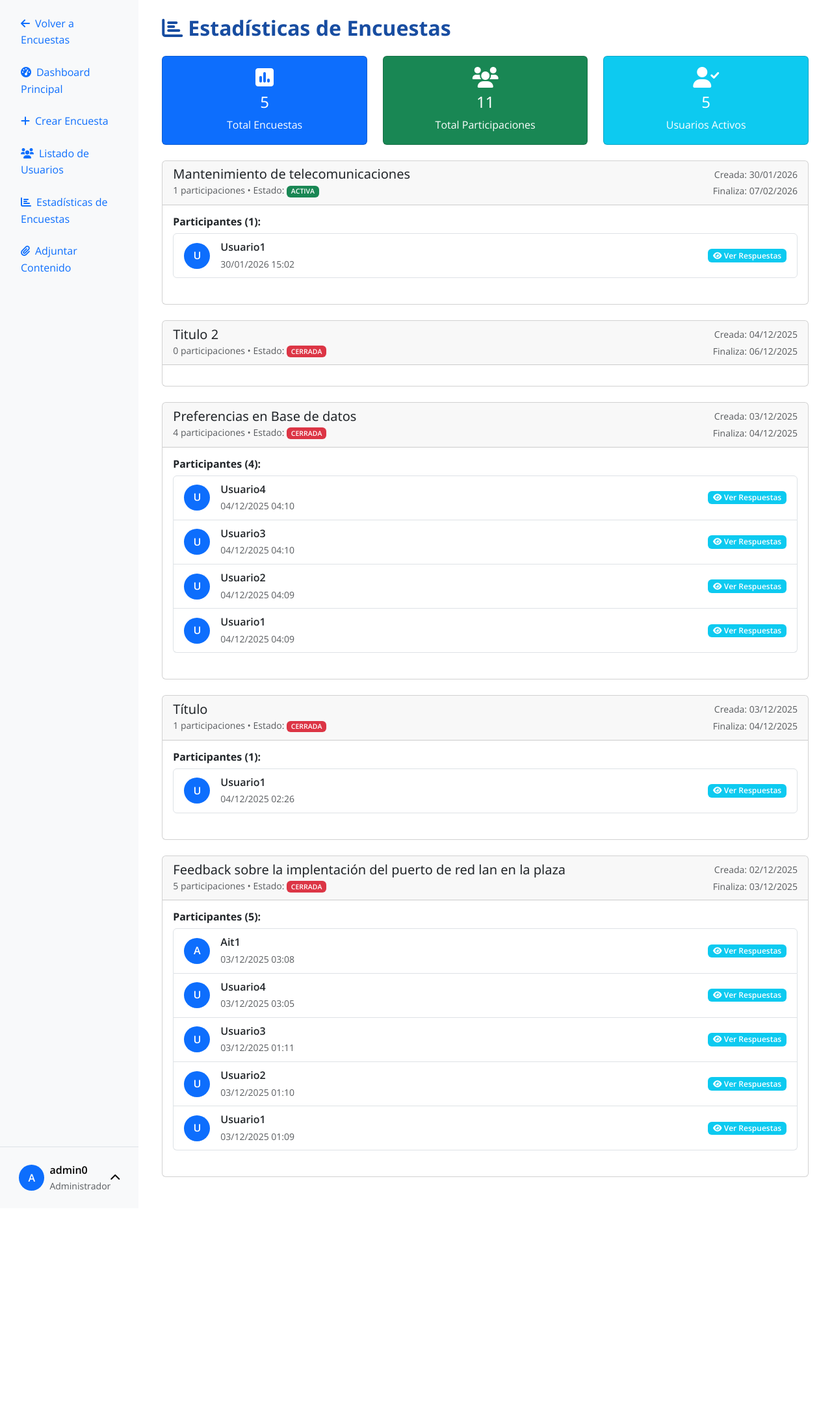
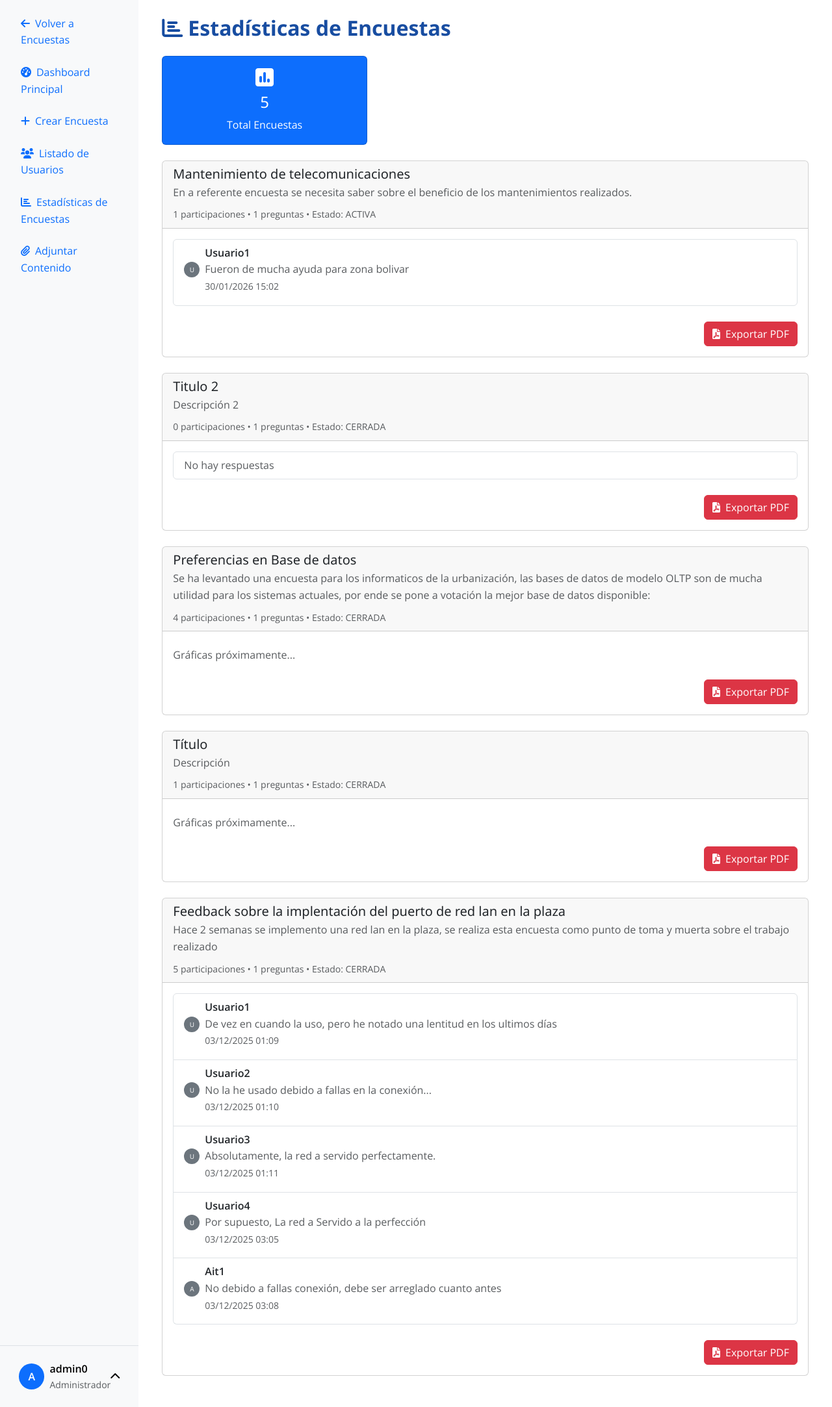
Before and after one commit to 7AngelRomero/AIT-Anzo-tegui-Web, a Django app: page /polls/statistics/ in a window 1280 px wide. Shown: the part 163-2329 px from the top of the page at 65% size. Before the commit the page ends 1996 px from the top, so only its background shows below. Run offline with Django 5.2, Linux system fonts and the light colour scheme; a user stored in the database is signed in; data comes from the database, SQL or seed files in the repository; both versions use the stored data as it was after the commit.

Commit message:
Estructura funcional

```diff
--- a/posts/views.py
+++ b/posts/views.py
@@ -611,27 +611,22 @@ def poll_statistics(request):
 
     all_polls = Poll.objects.all().order_by('-star_date')
 
-    # Agregar estadísticas de participación a cada encuesta
+    # Crear diccionario con respuestas de texto libre
+    text_responses = {}
     for poll in all_polls:
-        poll.total_participations = poll.participaciones.count()
-        poll.unique_participants = poll.participaciones.values('user').distinct().count()
-
-        # Obtener participaciones recientes
-        poll.recent_participations = poll.participaciones.select_related('user').order_by('-sent_date')[:5]
-
-        # Calcular promedio de respuestas por pregunta
-        total_questions = poll.preguntas.count()
-        total_responses = QuestionDetails.objects.filter(question__poll=poll).count()
-        poll.avg_responses_per_question = (total_responses / total_questions) if total_questions > 0 else 0
-
-    # Estadísticas generales
-    total_participations = Participation.objects.count()
-    total_active_users = User.objects.filter(participaciones__isnull=False).distinct().count()
+        text_responses[poll.id] = {}
+        for question in poll.preguntas.all():
+            if question.question_type == 'TEXTO_LIBRE':
+                responses = QuestionDetails.objects.filter(
+                    question=question,
+                    answer_text__isnull=False,
+                    answer_text__gt=''
+                ).select_related('participation__user')
+                text_responses[poll.id][question.id] = list(responses)
 
     context = {
         'all_polls': all_polls,
-        'total_participations': total_participations,
-        'total_active_users': total_active_users,
+        'text_responses': text_responses,
     }
 
     return render(request, 'posts/poll_statistics.html', context)
--- a/templates/posts/poll_statistics.html
+++ b/templates/posts/poll_statistics.html
@@ -23,75 +23,60 @@
             </div>
         </div>
     </div>
-    <div class="col-md-4">
-        <div class="card bg-success text-white">
-            <div class="card-body text-center">
-                <i class="fas fa-users fa-2x mb-2"></i>
-                <h4>{{ total_participations }}</h4>
-                <p class="mb-0">Total Participaciones</p>
-            </div>
-        </div>
-    </div>
-    <div class="col-md-4">
-        <div class="card bg-info text-white">
-            <div class="card-body text-center">
-                <i class="fas fa-user-check fa-2x mb-2"></i>
-                <h4>{{ total_active_users }}</h4>
-                <p class="mb-0">Usuarios Activos</p>
-            </div>
-        </div>
-    </div>
 </div>
 
 {% for poll in all_polls %}
 <div class="card mb-4">
     <div class="card-header">
-        <div class="d-flex justify-content-between align-items-center">
-            <div>
-                <h5 class="mb-0">{{ poll.title }}</h5>
-                <small class="text-muted">{{ poll.total_participations }} participaciones • Estado:
-                    <span class="badge bg-{% if poll.status == 'ACTIVA' %}success{% elif poll.status == 'CERRADA' %}danger{% else %}secondary{% endif %}">
-                        {{ poll.status }}
-                    </span>
-                </small>
-            </div>
-            <div class="text-end">
-                <small class="text-muted">Creada: {{ poll.star_date|date:"d/m/Y" }}</small>
-                {% if poll.end_date %}
-                <br><small class="text-muted">Finaliza: {{ poll.end_date|date:"d/m/Y" }}</small>
-                {% endif %}
-            </div>
-        </div>
+        <h5 class="mb-1">{{ poll.title }}</h5>
+        <p class="mb-2 text-muted">{{ poll.description }}</p>
+        <small class="text-muted">{{ poll.participaciones.count }} participaciones • {{ poll.preguntas.count }} preguntas • Estado: {{ poll.status }}</small>
     </div>
     <div class="card-body">
-        <!-- Lista de participantes -->
-        {% if poll.recent_participations %}
+        {% for question in poll.preguntas.all %}
         <div class="mb-4">
-            <h6 class="fw-bold">Participantes ({{ poll.total_participations }}):</h6>
-            <ul class="list-group">
-                {% for participation in poll.recent_participations %}
-                <li class="list-group-item d-flex align-items-center">
-                    <div class="bg-primary rounded-circle d-flex align-items-center justify-content-center me-3" style="width: 40px; height: 40px;">
-                        <span class="text-white fw-bold">{{ participation.user.username|first|upper }}</span>
-                    </div>
-                    <div class="flex-grow-1">
-                        <div class="fw-bold">{{ participation.user.username }}</div>
-                        <small class="text-muted">{{ participation.sent_date|date:"d/m/Y H:i" }}</small>
-                    </div>
-                    <span
-                        class="badge bg-info"
-                        data-bs-toggle="tooltip"
-                        data-bs-placement="left"
-                        data-bs-html="true"
-                        title="<div class='text-start' style='max-width: 300px;'>{% for response in participation.respuestas.all %}<strong>{{ response.question.question_text }}:</strong><br>{% if response.selected_options %}{{ response.selected_options.options_text }}{% elif response.answer_text %}{{ response.answer_text }}{% endif %}<br><br>{% endfor %}</div>"
-                    >
-                        <i class="fas fa-eye"></i> Ver Respuestas
-                    </span>
-                </li>
-                {% endfor %}
-            </ul>
+            {% if question.question_type == 'TEXTO_LIBRE' %}
+                <div class="list-group">
+                    {% for poll_id, questions in text_responses.items %}
+                        {% if poll_id == poll.id %}
+                            {% for question_id, responses in questions.items %}
+                                {% if question_id == question.id %}
+                                    {% for response in responses %}
+                                    <div class="list-group-item">
+                                        <div class="d-flex align-items-center mb-2">
+                                            {% if response.participation.user.profile_image %}
+                                                <img src="{{ response.participation.user.profile_image.url }}" class="rounded-circle me-2" width="24" height="24">
+                                            {% else %}
+                                                <div class="bg-secondary rounded-circle d-flex align-items-center justify-content-center me-2" style="width: 24px; height: 24px;">
+                                                    <span class="text-white" style="font-size: 10px;">{{ response.participation.user.username|first|upper }}</span>
+                                                </div>
+                                            {% endif %}
+                                            <div>
+                                                <div class="fw-bold">{{ response.participation.user.username }}</div>
+                                                <div class="text-muted">{{ response.answer_text }}</div>
+                                                <small class="text-muted">{{ response.participation.sent_date|date:"d/m/Y H:i" }}</small>
+                                            </div>
+                                        </div>
+                                    </div>
+                                    {% empty %}
+                                    <div class="list-group-item text-muted">No hay respuestas</div>
+                                    {% endfor %}
+                                {% endif %}
+                            {% endfor %}
+                        {% endif %}
+                    {% endfor %}
+                </div>
+            {% else %}
+                <p class="text-muted mt-2">Gráficas próximamente...</p>
+            {% endif %}
         </div>
-        {% endif %}
+        {% endfor %}
+
+        <div class="text-end mt-3">
+            <button class="btn btn-danger" onclick="exportToPDF({{ poll.id }})">
+                <i class="fas fa-file-pdf me-2"></i>Exportar PDF
+            </button>
+        </div>
     </div>
 </div>
 {% empty %}
@@ -102,28 +87,9 @@
 </div>
 {% endfor %}
 
-<style>
-.tooltip {
-    max-width: 350px !important;
-    opacity: 0.8 !important;
+<script>
+function exportToPDF(pollId) {
+    alert('Funcionalidad de exportar PDF en desarrollo');
 }
-.tooltip-inner {
-    max-width: 350px !important;
-    text-align: left !important;
-    white-space: pre-wrap;
-}
-</style>
-
-<script>
-// Inicializar tooltips
-document.addEventListener('DOMContentLoaded', function() {
-    var tooltipTriggerList = [].slice.call(document.querySelectorAll('[data-bs-toggle="tooltip"]'));
-    var tooltipList = tooltipTriggerList.map(function (tooltipTriggerEl) {
-        return new bootstrap.Tooltip(tooltipTriggerEl, {
-            boundary: 'viewport',
-            customClass: 'custom-tooltip'
-        });
-    });
-});
 </script>
 {% endblock %}
```
Also changed, not shown: db.sqlite3.
